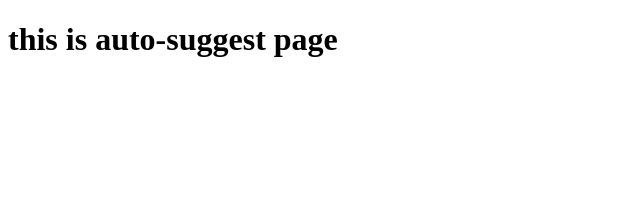
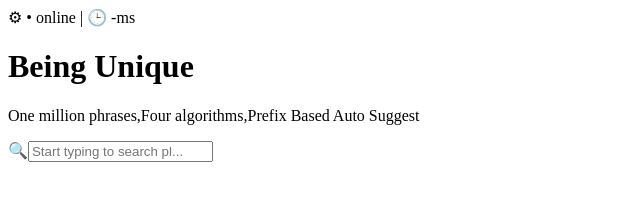
Before and after one commit to 24wh1a05e3/auto-suggest, a website: page frontend/pages/autosuggest.html in a window 1280 px wide. Shown: the whole page, without its empty margins (0-640 px from the left). Drawn offline with Linux system fonts and the light colour scheme.

Commit message:
first commit for auto-suggest

```diff
--- a/frontend/pages/autosuggest.html
+++ b/frontend/pages/autosuggest.html
@@ -6,6 +6,11 @@
     <title>Document</title>
 </head>
 <body>
-    <h1>this is auto-suggest page</h1>
+    <span>&#9881; </span>
+    <span>&#x2022; online | &#x1F552; -ms</span>
+    <h1>Being Unique</h1>
+    <p>One million phrases,Four algorithms,Prefix Based Auto Suggest</p>
+    <span> &#128269;<input placeholder="Start typing to search pl..."></span>
+
 </body>
 </html>
```
Also changed, not shown: frontend/index.html (+0 -1 lines).
